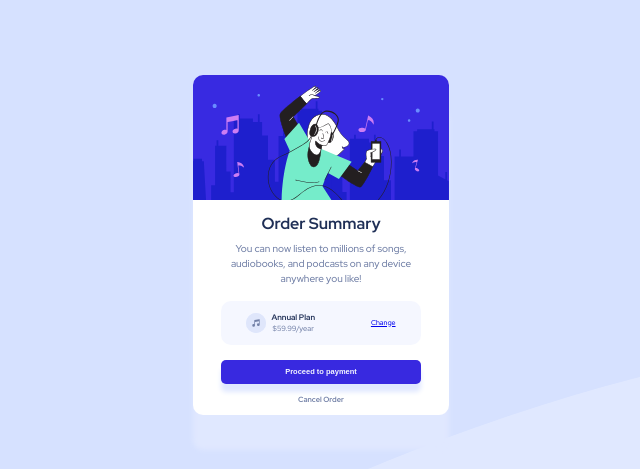
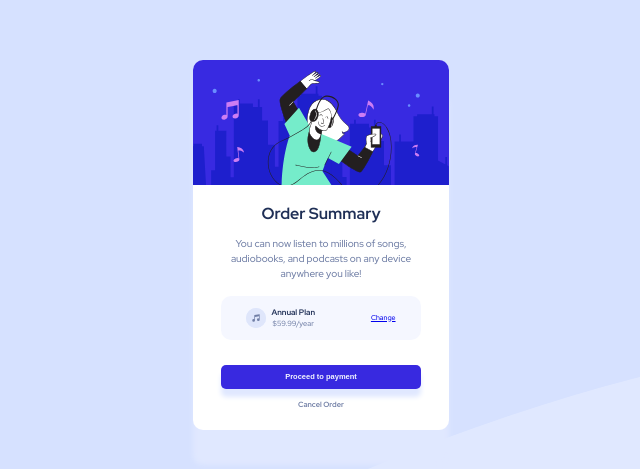
Before and after one commit to motuncoded/Order-summary-card, a plain HTML site: page index.html in a window 1280 px wide. Shown: the part 155-624 px from the top of the page, without its empty margins (319-959 px from the left). Drawn offline with Linux system fonts and the light colour scheme.

```diff
--- a/style.css
+++ b/style.css
@@ -59,6 +59,7 @@ main {
 }
 
 .order-summary-container {
+
 	width: 25.625rem;
 	height: 100%;
 	background-color: var(--white);
@@ -78,7 +79,7 @@ main {
 }
 .order-summary-heading {
 	color: var(--dark-blue);
-	padding: 0.5rem;
+	padding: 1rem;
 	font-weight: 700;
 }
 .order-summary-paragraph {
@@ -117,7 +118,7 @@ main {
 	text-decoration: none;
 }
 .order-summary-button {
-	width: 20rem;
+	padding: 1rem 0;
 	margin: auto;
 }
 .order-summary-primary-button {
```
